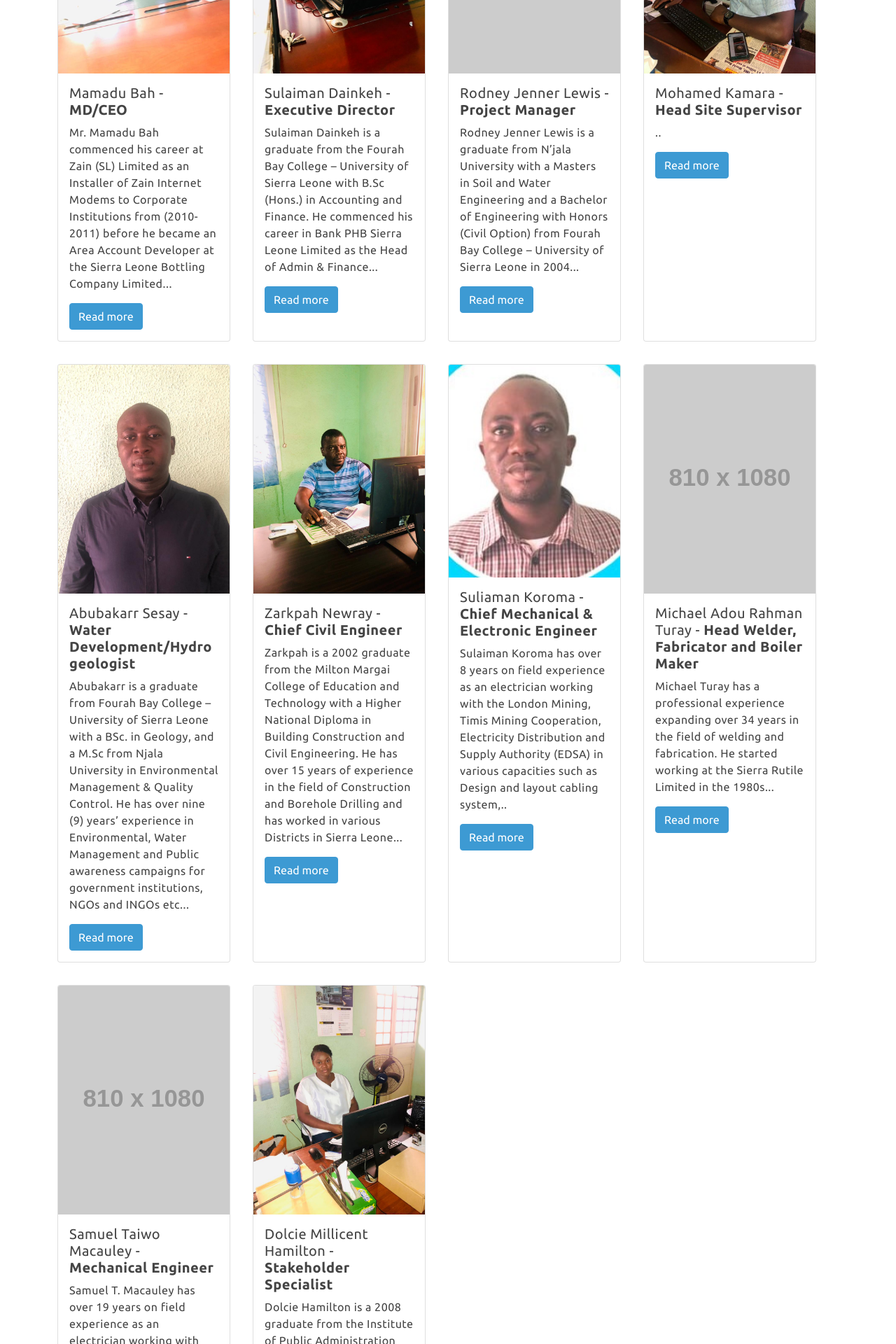
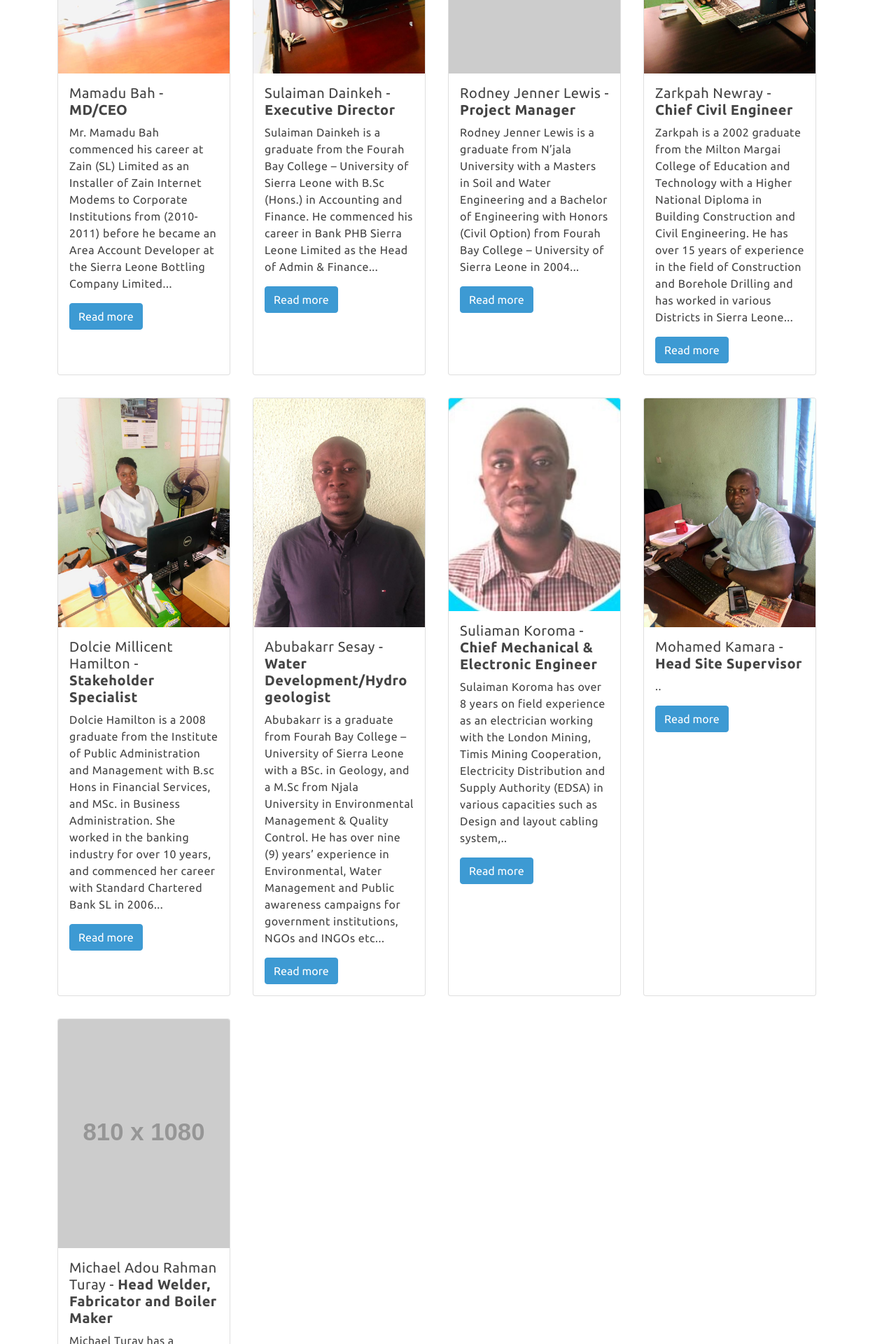
Before and after one commit to EbenOladutemu/mas-company, a Vue app: page /team in a window 1280 px wide. Shown: the part 1280-3200 px from the top of the page at 70% size. Built offline with nearby package versions, Linux system fonts and the light colour scheme; what vue-typed-js would draw is missing.

Commit message:
Rearrange team

```diff
--- a/src/views/Team.vue
+++ b/src/views/Team.vue
@@ -90,11 +90,20 @@ export default {
         //   showRemainder: false,
         // },
         {
-          name: "Mohamed Kamara",
-          title: "Head Site Supervisor",
-          bioRemainder: "..",
-          image: "Mohamed-Kamara",
-          showRemainder: false
+          name: "Zarkpah Newray",
+          title: "Chief Civil Engineer",
+          bio: "Zarkpah is a 2002 graduate from the Milton Margai College of Education and Technology with a Higher National Diploma in Building Construction and Civil Engineering. He has over 15 years of experience in the field of Construction and Borehole Drilling and has worked in various Districts in Sierra Leone.",
+          bioRemainder: "He commenced his career at Sky Construction and Engineering Services as Site Engineer from 2005 – 2009, he later joined City Construction Company as Assistant Quantity Surveyor in Liberia from 2009 to 2012. He also worked for IDEAS Partnership as Project Supervisor from 2012 to 2014 and finally with MAS Company (SL) Limited as Chief Civil Engineer. In addition to his qualification, he has attended several courses/training/seminars such as Project Management the Institute of Business Studies & Administration.",
+          image: "Henry-Zarkpah",
+          showRemainder: false,
+        },
+        {
+          name: "Dolcie Millicent Hamilton",
+          title: "Stakeholder Specialist",
+          bio: "Dolcie Hamilton is a 2008 graduate from the Institute of Public Administration and Management with B.sc Hons in Financial Services, and MSc. in Business Administration. She worked in the banking industry for over 10 years, and commenced her career with Standard Chartered Bank SL in 2006.",
+          bioRemainder: "She is presently Head of Administration and Stakeholder Manger of the company, and in addition to her qualifications, she has attended several courses/training/seminars etc.",
+          image: "Dolcie-Hamilton",
+          showRemainder: false,
         },
         {
           name: "Abubakarr Sesay",
@@ -102,14 +111,6 @@ export default {
           bio: "Abubakarr is a graduate from Fourah Bay College – University of Sierra Leone with a BSc. in Geology, and a M.Sc from Njala University in Environmental Management & Quality Control. He has over nine (9) years’ experience in Environmental, Water Management and Public awareness campaigns for government institutions, NGOs and INGOs etc.",
           bioRemainder: "He also has experience in Borehole Drilling, the Environment and Mining and have worked in all the 14 Districts in Sierra Leone. He commenced his career as a Technical Advisor for Rural and Private Sector development project (World Bank funded program), Sky Fox (project implemented by Steward (USAID funded project), Brunnenbau Conrad SL Limited and MAS Company SL Limited. In addition to his qualification, he is a member of the Sierra Leone Institution of Geoscientists (SLIG) and has attended several courses/training/seminars etc.",
           image: "Abubakarr-Sesay",
-          showRemainder: false,
-        },
-        {
-          name: "Zarkpah Newray",
-          title: "Chief Civil Engineer",
-          bio: "Zarkpah is a 2002 graduate from the Milton Margai College of Education and Technology with a Higher National Diploma in Building Construction and Civil Engineering. He has over 15 years of experience in the field of Construction and Borehole Drilling and has worked in various Districts in Sierra Leone.",
-          bioRemainder: "He commenced his career at Sky Construction and Engineering Services as Site Engineer from 2005 – 2009, he later joined City Construction Company as Assistant Quantity Surveyor in Liberia from 2009 to 2012. He also worked for IDEAS Partnership as Project Supervisor from 2012 to 2014 and finally with MAS Company (SL) Limited as Chief Civil Engineer. In addition to his qualification, he has attended several courses/training/seminars such as Project Management the Institute of Business Studies & Administration.",
-          image: "Henry-Zarkpah",
           showRemainder: false,
         },
         {
@@ -121,6 +122,13 @@ export default {
           showRemainder: false,
         },
         {
+          name: "Mohamed Kamara",
+          title: "Head Site Supervisor",
+          bioRemainder: "..",
+          image: "Mohamed-Kamara",
+          showRemainder: false
+        },
+        {
           name: "Michael Adou Rahman Turay",
           title: "Head Welder, Fabricator and Boiler Maker",
           bio: "Michael Turay has a professional experience expanding over 34 years in the field of welding and fabrication. He started working at the Sierra Rutile Limited in the 1980s.",
@@ -128,22 +136,14 @@ export default {
           image: "",
           showRemainder: false,
         },
-        {
-          name: "Samuel Taiwo Macauley",
-          title: "Mechanical Engineer",
-          bio: "Samuel T. Macauley has over 19 years on field experience as an electrician working with the Sierra Leone Red Cross Society, United Nation Mission in Sierra Leone (UNAMSIL), Zenith bank SL Limited and MAS Company SL Limited in various capacities such as Design and layout cabling system,",
-          bioRemainder: "maintenance of Generator, emergency service on all electrical installation and equipment, Diagnose problem and provide solution for electrical installation and equipment repairs of generators, drilling machines.",
-          image: "",
-          showRemainder: false,
-        },
-        {
-          name: "Dolcie Millicent Hamilton",
-          title: "Stakeholder Specialist",
-          bio: "Dolcie Hamilton is a 2008 graduate from the Institute of Public Administration and Management with B.sc Hons in Financial Services, and MSc. in Business Administration. She worked in the banking industry for over 10 years, and commenced her career with Standard Chartered Bank SL in 2006.",
-          bioRemainder: "She is presently Head of Administration and Stakeholder Manger of the company, and in addition to her qualifications, she has attended several courses/training/seminars etc.",
-          image: "Dolcie-Hamilton",
-          showRemainder: false,
-        }
+        // {
+        //   name: "Samuel Taiwo Macauley",
+        //   title: "Mechanical Engineer",
+        //   bio: "Samuel T. Macauley has over 19 years on field experience as an electrician working with the Sierra Leone Red Cross Society, United Nation Mission in Sierra Leone (UNAMSIL), Zenith bank SL Limited and MAS Company SL Limited in various capacities such as Design and layout cabling system,",
+        //   bioRemainder: "maintenance of Generator, emergency service on all electrical installation and equipment, Diagnose problem and provide solution for electrical installation and equipment repairs of generators, drilling machines.",
+        //   image: "",
+        //   showRemainder: false,
+        // },
       ]
     }
   },
```
